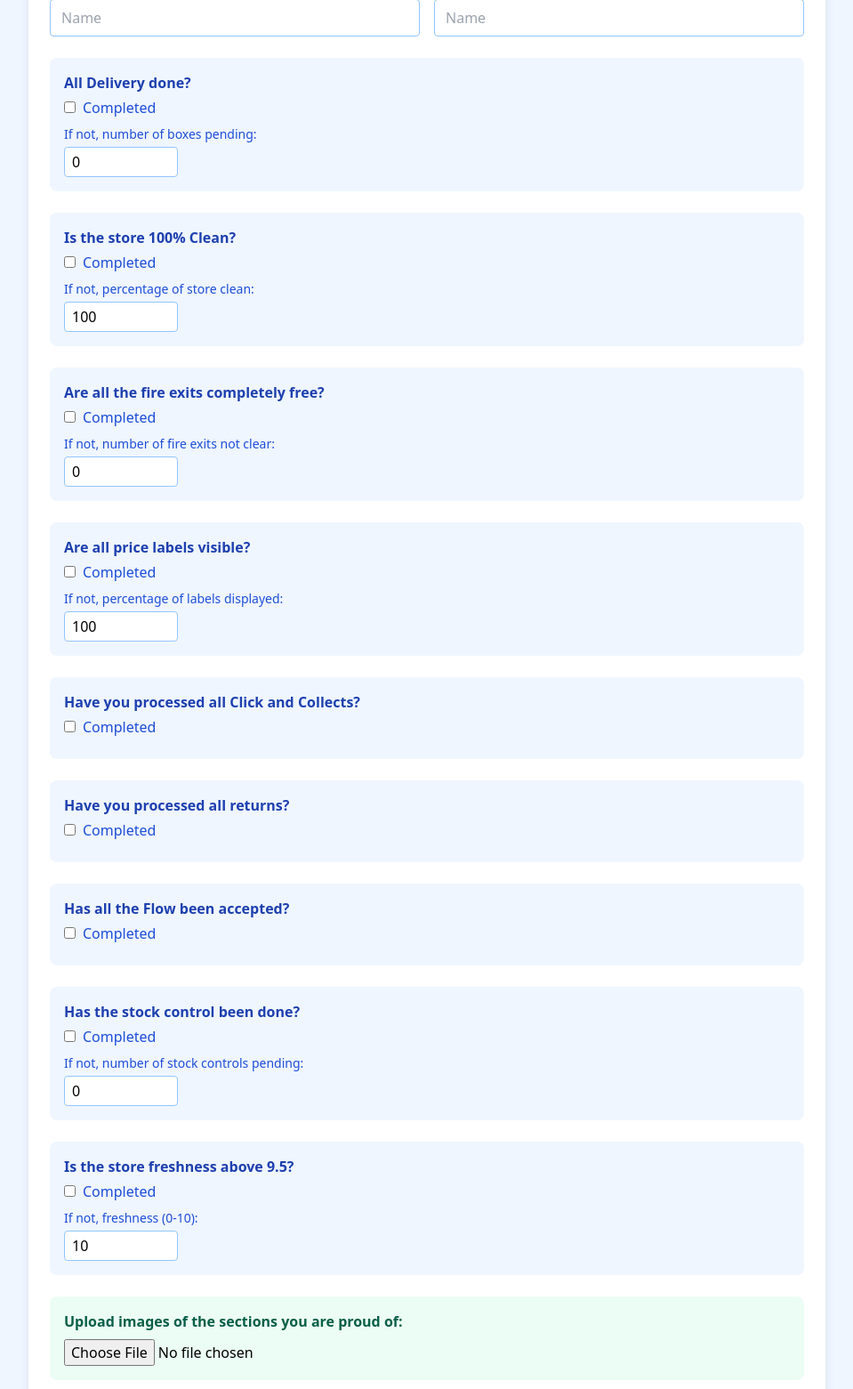
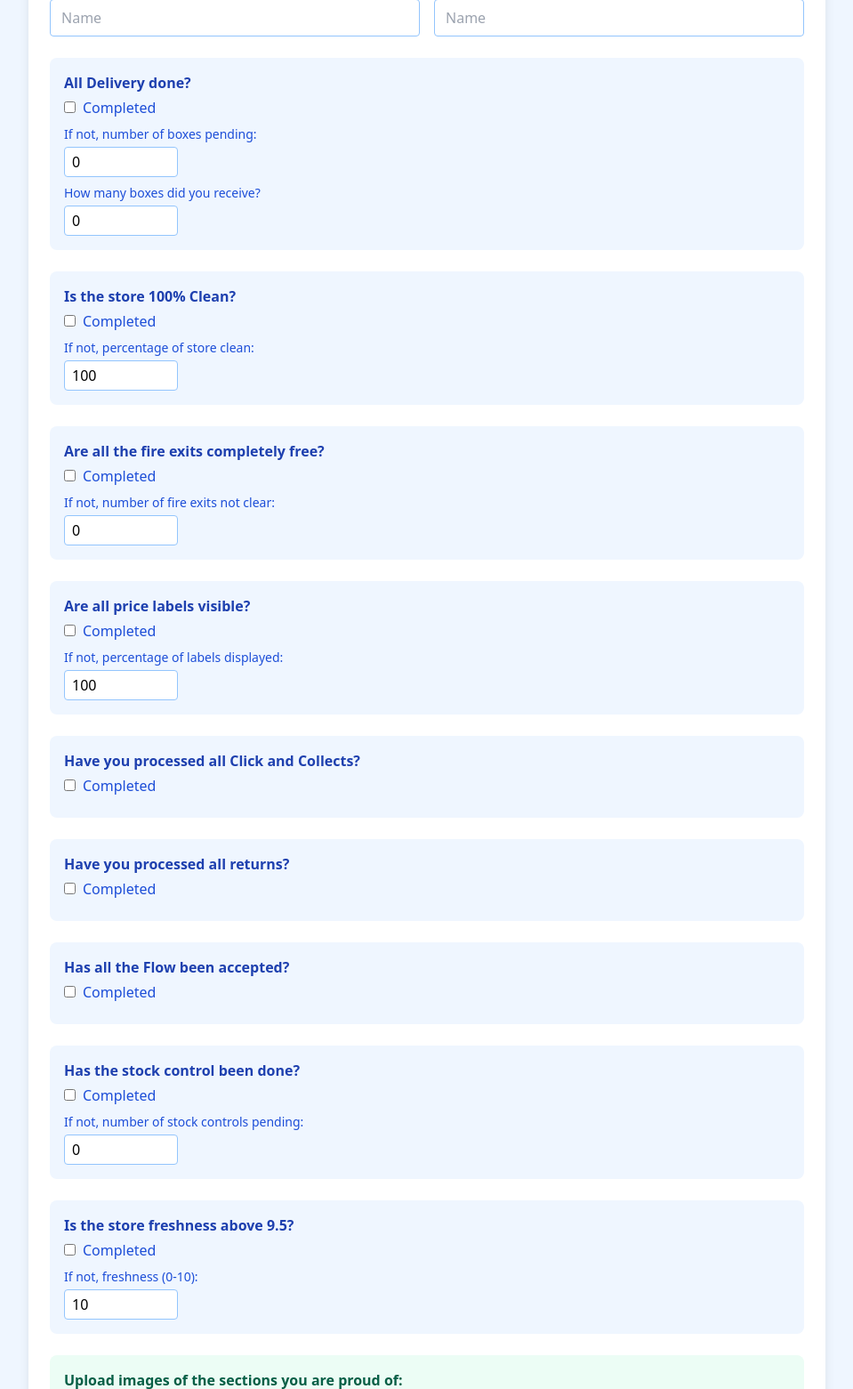
Before and after one commit to Paras-Agnihotri05/Retail-Dynamic-Task-AllocatIon-Tool, a Flask app: page / in a window 1280 px wide. Shown: the part 307-1868 px from the top of the page at 89% size, without its empty margins (160-1119 px from the left). Run offline with Flask 3, Linux system fonts and the light colour scheme; some libraries are stand-ins or nearby versions.

Commit message:
Added Task completion Logic

```diff
--- a/app.py
+++ b/app.py
@@ -50,6 +50,8 @@ PRIORITY_RANK = {"High": 0, "Medium": 1}
 def calculate_task_weight(task, form):
     if task["id"] == 1:  # Delivery
         boxes = int(form.get("delivery_boxes", 0))
+        boxes_received = request.form.get("boxes_received", "0")
+
         return boxes * 5
     elif task["id"] == 2:  # Store clean
         perc = float(form.get("clean_percentage", 100))
@@ -93,6 +95,7 @@ def checklist():
         # --- Determine completed & pending tasks ---
         completed = request.form.getlist("tasks")
         boxes = int(request.form.get("delivery_boxes") or 0)
+        boxes_received = int(request.form.get("boxes_received") or 0)   # NEW FIELD
         clean_pct = float(request.form.get("clean_percentage") or 100)
         label_pct = float(request.form.get("label_percentage") or 100)
         stock_count = int(request.form.get("stock_count") or 0)
@@ -160,7 +163,7 @@ def checklist():
             for i, (t, team, weight) in enumerate(assigned, 1):
                 extra_info = ""
                 if t["id"] == 1 and boxes:
-                    extra_info = f" (Boxes pending: {boxes})"
+                    extra_info = f" (Boxes pending: {boxes}, Boxes received: {boxes_received})"  # UPDATED
                 elif t["id"] == 2 and clean_pct < 100:
                     extra_info = f" (Cleaned: {clean_pct}%)"
                 elif t["id"] == 4 and label_pct < 100:
@@ -321,4 +324,4 @@ def done():
     return render_template("done.html")
 
 if __name__ == "__main__":
-    app.run(host="0.0.0.0", port=int(os.environ.get("PORT", 5000)), debug=True)
+    app.run(host="0.0.0.0", port=int(os.environ.get("PORT", 3000)), debug=True)
--- a/templates/checklist.html
+++ b/templates/checklist.html
@@ -58,6 +58,9 @@
         {% if task.id == 1 %}
             <label class="block text-blue-700 text-sm mb-1">If not, number of boxes pending:</label>
             <input type="number" name="delivery_boxes" value="0" class="w-32 border border-blue-300 rounded px-2 py-1">
+
+            <label class="block text-blue-700 text-sm mt-2 mb-1">How many boxes did you receive?</label>
+            <input type="number" name="boxes_received" value="0" class="w-32 border border-blue-300 rounded px-2 py-1">
         {% elif task.id == 2 %}
             <label class="block text-blue-700 text-sm mb-1">If not, percentage of store clean:</label>
             <input type="number" name="clean_percentage" value="100" min="0" max="100" class="w-32 border border-blue-300 rounded px-2 py-1">
```
